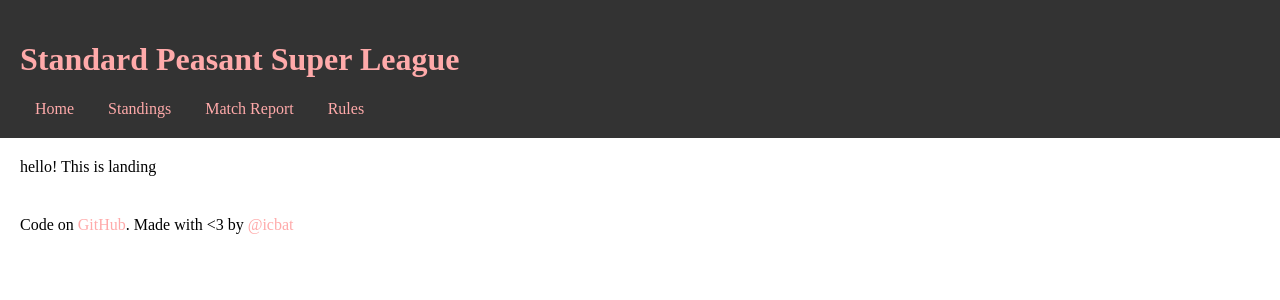
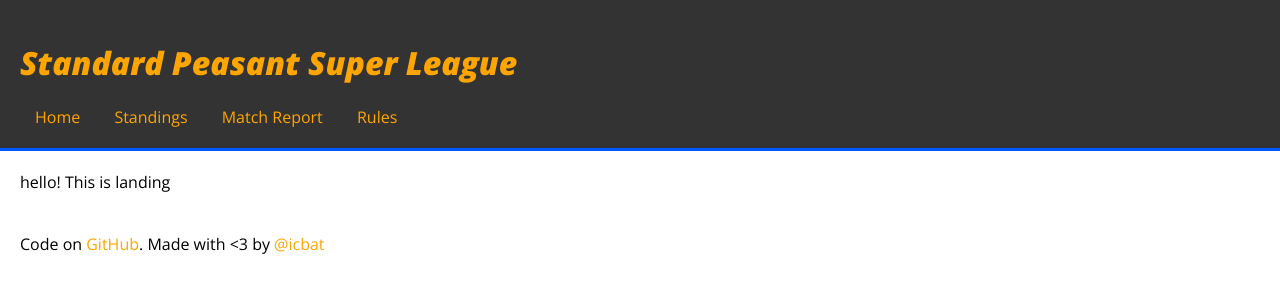
Before and after one commit to icbat/magic-league-wobsite, a Flask app: page / in a window 1280 px wide. Shown: the top 300 px of the page. Run offline with Flask 2, Linux system fonts and the light colour scheme.

Commit message:
adding fonts and correcting colors a bit
needs spacing, content, and probably some more color work

```diff
--- a/src/static/style.css
+++ b/src/static/style.css
@@ -1,5 +1,11 @@
 header{
     background-color: #333;
+    border-bottom: 3px solid #005AFF;
+}
+
+header h1 {
+font-weight: 800;
+font-style:italic;
 }
 
 #content {
@@ -11,6 +17,7 @@ body {
     padding: 0;
     background-color: #fff;
     color: #000;
+    font-family: 'Open Sans', sans-serif;
 }
 
 header, footer {
@@ -19,7 +26,7 @@ header, footer {
 
 a, a:visited, a:hover {
     text-decoration:none;
-    color: #faa;
+    color: #FFA500;
 }
 
 header ul, header li {
--- a/src/templates/layout.html
+++ b/src/templates/layout.html
@@ -1,6 +1,7 @@
 <!doctype html>
 <html>
 <head>
+    <link href='http://fonts.googleapis.com/css?family=Open+Sans:800italic,400' rel='stylesheet' type='text/css'>
     <link rel="stylesheet" href="/static/style.css"/>
 </head>
 <body>
```
